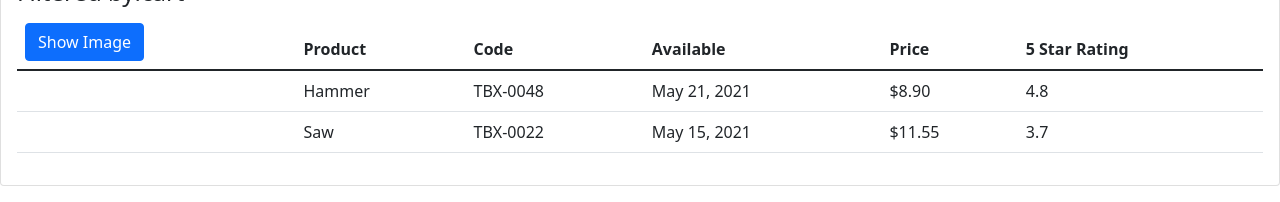
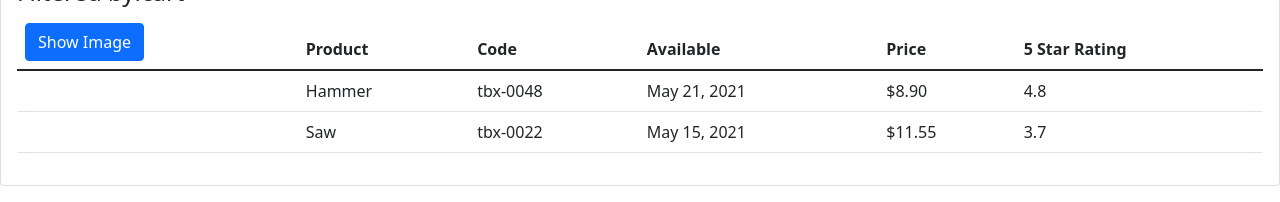
Before and after one commit to timothyAgevi/app-new, an Angular app: page / in a window 1280 px wide. Shown: the part 166-368 px from the top of the page. Built offline with nearby package versions, Linux system fonts and the light colour scheme.

Commit message:
pipe code to lowercase

```diff
--- a/src/app/products/product-list.component.html
+++ b/src/app/products/product-list.component.html
@@ -43,7 +43,7 @@
 
               </td>
               <td>{{product.productName}}</td>
-              <td>{{product.productCode}}</td>
+              <td>{{product.productCode|lowercase }}</td>
               <td>{{product.releaseDate}}</td>
               <td>{{product.price|currency: 'USD':'symbol':'1.2-2' }}</td>
               <td>{{product.starRating}}</td>
```
